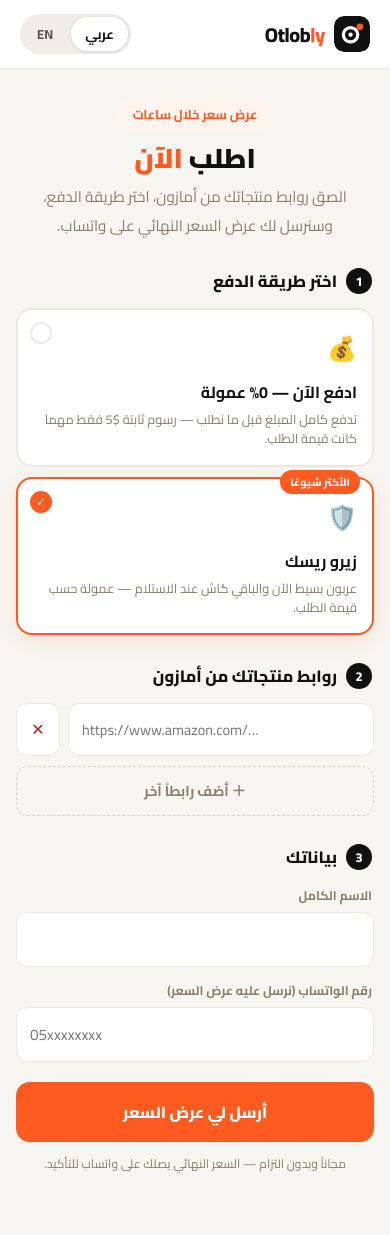
After one commit to qaissamra/otlobly, a Flask app: page /order in a window 390 px wide. The commit adds this page. Run offline with Flask 3, Linux system fonts and the light colour scheme.

Commit message:
Order-now quote funnel: /order page + one-click WhatsApp quotation link
Customer side: hero slims down to a single 'اطلب الآن' CTA (green WhatsApp
button + hero tracking bar removed — tracking keeps its own section below);
/order asks plan (💰 prepaid 0% vs 🛡️ zero-risk, mirroring /pricing), takes
1..15 Amazon links + name + WhatsApp, and files an unpriced REQUESTED order
(source=website, payment_plan on the order, a.co links flagged to expand).

Staff side (To-order queue): plan + ✓customer-confirmed badges, and two new
row actions — 💲 price (existing /api/quote, stays in the queue) and 🔗 one
click that mints an order-aware quotation draft and opens WhatsApp to the
CUSTOMER's number with the link. The /order/<draft_id> confirm page comes
prefilled (name+phone) and its submit UPDATES the same order (address +
customer_confirmed_at, single-use) instead of creating a duplicate.

Co-Authored-By: Claude Fable 5 <noreply@anthropic.com>

```diff
--- a/app.py
+++ b/app.py
@@ -742,6 +742,47 @@ def catalog_page():
 def pricing_page():
     """Public: service fees / plans (imported Replit design)."""
     return render_template("pricing.html", wa_number=_wa_business_number())
+
+
+@app.route("/order")
+def order_request_page():
+    """Public: the 'اطلب الآن' funnel — plan + Amazon links + WhatsApp number.
+    (Coexists with /order/<draft_id>, the quotation-confirm page.)"""
+    return render_template("order_request.html")
+
+
+@app.route("/api/quote/request", methods=["POST"])
+@limiter.limit("6 per minute")
+def api_quote_request():
+    """Public: a website quote request → an unpriced REQUESTED order in the
+    To-order queue. Staff price it (💲) and send the quotation link back on
+    WhatsApp (🔗). The chosen payment plan rides on the order like `source`."""
+    b = request.get_json(force=True, silent=True) or {}
+    plan = b.get("plan") if b.get("plan") in ("prepaid", "zero_risk") else "zero_risk"
+    phones = normalize.collect_phones(b.get("phone"))
+    if not (b.get("name") or "").strip() or not phones:
+        return jsonify({"error": "الاسم ورقم واتساب صالح مطلوبان · "
+                                 "Name and a valid WhatsApp number are required."}), 400
+    raw = b.get("links") if isinstance(b.get("links"), list) else []
+    links = [str(l).strip() for l in raw if str(l).strip().lower().startswith("http")][:15]
+    if not links:
+        return jsonify({"error": "أضف رابط منتج واحداً على الأقل · "
+                                 "Add at least one product link."}), 400
+    items = normalize.parse_items(links, expand=False)   # a.co → needs_expand for the queue
+    if not items:
+        return jsonify({"error": "لم نتعرف على الروابط — تأكد أنها من أمازون · "
+                                 "Links not recognized — make sure they're Amazon links."}), 400
+    o = make_order(name=b.get("name", ""), phones=phones, address="", city="",
+                   items=items, status="REQUESTED", amount_to_collect_usd=None,
+                   notes="🌐 طلب تسعير من الموقع · website quote request")
+    o["source"] = "website"
+    o["payment_plan"] = plan
+    db.upsert_order(o)
+    _ensure_customer(o)
+    db.audit({"username": "customer"}, "quote_request", "order", o["order_id"], plan)
+    activity.log("created", "order", o["order_id"], _olabel(o),
+                 detail=f"website quote request · {plan}", user="customer")
+    return jsonify({"ok": True, "order_id": o["order_id"]})
 
 
 @app.route("/api/catalog/public")
@@ -1933,6 +1974,45 @@ def api_draft():
                     "url": request.host_url.rstrip("/") + f"/order/{did}"})
 
 
+@app.route("/api/order/quote_link", methods=["POST"])
+@auth.require("edit_order")
+def api_order_quote_link():
+    """One click on a priced order → a customer-facing quotation link (the
+    /order/<draft_id> page with pictures + final price + confirm form) plus a
+    wa.me link to the CUSTOMER's WhatsApp carrying it. The draft remembers
+    order_id, so the customer's confirmation updates THIS order (no duplicate)."""
+    b = request.get_json(force=True, silent=True) or {}
+    o = db.get_order((b.get("id") or "").strip())
+    if not o:
+        return jsonify({"ok": False, "error": "order not found"}), 404
+    if o.get("amount_to_collect_usd") is None:
+        return jsonify({"ok": False,
+                        "error": "سعّر الطلب أولاً (💲) · Price the order first (💲)."}), 400
+    products = [{"image": it.get("image"), "title": it.get("title"),
+                 "qty": it.get("qty") or 1,
+                 "link": it.get("clean_url") or it.get("raw_url"),
+                 "asin": it.get("asin"),
+                 "serp_price_usd": it.get("serp_price_usd"),
+                 "serp_price_at": it.get("serp_price_at")}
+                for it in (o.get("items") or [])]
+    did = uuid.uuid4().hex[:10]
+    db.set_setting(f"draft:{did}", {
+        "products": products, "amount": o["amount_to_collect_usd"],
+        "order_id": o["order_id"],
+        "created_at": db.now_iso(), "used": False,
+    })
+    url = request.host_url.rstrip("/") + f"/order/{did}"
+    ph = store.primary_phone(o)
+    name = (o.get("customer") or {}).get("name") or ""
+    text = (f"مرحباً {name} 👋 عرض سعرك من اطلبلي جاهز:\n{url}\n"
+            "افتح الرابط لتأكيد الطلب · open the link to confirm")
+    wa = f"https://wa.me/{ph['wa']}?text={_urlquote(text)}" if ph and ph.get("wa") else None
+    db.audit(auth.actor(), "quote_link", "order", o["order_id"], did)
+    activity.log("sent", "order", o["order_id"], _olabel(o),
+                 detail="quotation link generated", user=_user())
+    return jsonify({"ok": True, "url": url, "wa_link": wa})
+
+
 @app.route("/api/bridge/draft", methods=["POST"])
 def api_bridge_draft():
     """Server-to-server: sara-tool (deployed) creates a pre-filled draft here.
@@ -1991,8 +2071,17 @@ def api_draft_get(draft_id):
     d = db.get_setting(f"draft:{draft_id}")
     if not d:
         return jsonify({"error": "not found"}), 404
-    return jsonify({"products": d.get("products") or [], "amount": d.get("amount"),
-                    "used": d.get("used", False)})
+    out = {"products": d.get("products") or [], "amount": d.get("amount"),
+           "used": d.get("used", False)}
+    if d.get("order_id"):
+        # quotation drafts know their order → pre-fill the confirm form (the
+        # customer already gave name+WhatsApp on the /order request page)
+        oo = db.get_order(d["order_id"])
+        if oo:
+            ph = store.primary_phone(oo)
+            out["prefill"] = {"name": (oo.get("customer") or {}).get("name") or "",
+                              "phone": (ph.get("e164") if ph else "") or ""}
+    return jsonify(out)
 
 
 @app.route("/api/order/intake", methods=["POST"])
@@ -2011,6 +2100,30 @@ def api_order_intake():
     phones = normalize.collect_phones(b.get("phone"))
     if not (b.get("name") or "").strip() or not phones:
         return jsonify({"error": "Name and a valid phone are required."}), 400
+    if d.get("order_id"):
+        # Quotation drafts (🔗 from the To-order queue) price an EXISTING order —
+        # the customer's confirm fills their address and stamps acceptance; it must
+        # never create a duplicate. Single-use, like every draft.
+        if d.get("used"):
+            return jsonify({"error": "This link has expired."}), 404
+        o = db.get_order(d["order_id"])
+        if not o:
+            return jsonify({"error": "This link has expired."}), 404
+        cu = o.setdefault("customer", {})
+        cu["address"] = (b.get("address") or "").strip() or cu.get("address") or ""
+        cu["city"] = (b.get("city") or "").strip() or cu.get("city") or ""
+        if not (cu.get("name") or "").strip():
+            cu["name"] = b.get("name", "").strip()
+        if not cu.get("phones"):
+            cu["phones"] = phones
+        o["customer_confirmed_at"] = db.now_iso()
+        db.upsert_order(o)
+        _ensure_customer(o)
+        db.set_setting(f"draft:{b['draft_id']}", {**d, "used": True})
+        db.audit({"username": "customer"}, "quote_confirmed", "order", o["order_id"], "")
+        activity.log("confirmed", "order", o["order_id"], _olabel(o),
+                     detail="customer confirmed the quotation", user="customer")
+        return jsonify({"ok": True, "order_id": o["order_id"]})
     items = normalize.parse_items([p.get("link") or
                                    (f"https://www.amazon.com/dp/{p.get('asin')}" if p.get("asin") else "")
                                    for p in prods], expand=False)
--- a/report.py
+++ b/report.py
@@ -46,6 +46,7 @@ def _row(o):
                           if o.get("amount_to_collect_usd") is not None else None),
         "status": o["status"],
         "source": o.get("source"),
+        "payment_plan": o.get("payment_plan"),
         "created_at": o.get("created_at"),
         "amazon_order_number": o.get("amazon_order_number"),
         "tracking_number": o.get("tracking_number"),
--- a/store.py
+++ b/store.py
@@ -93,6 +93,8 @@ def _order_row(o):
     cust = o.get("customer", {}) or {}
     return {
         "order_id": o["order_id"], "status": o["status"], "source": o.get("source"),
+        "payment_plan": o.get("payment_plan"),
+        "customer_confirmed_at": o.get("customer_confirmed_at"),
         "customer": cust.get("name"), "phone": ph["e164"] if ph else None,
         "phones": [p.get("e164") for p in (cust.get("phones") or []) if p.get("e164")],
         "address": cust.get("address"), "city": cust.get("city"), "notes": cust.get("notes"),
--- a/templates/order.html
+++ b/templates/order.html
@@ -93,6 +93,7 @@ async function load(){
   const r=await fetch("/api/draft/"+DRAFT_ID);
   if(!r.ok){ $("form").style.display="none"; $("out").innerHTML=`<div class="err">${t("expired")}</div>`; return; }
   DRAFT=await r.json(); render();
+  if(DRAFT.prefill){ $("f_name").value=DRAFT.prefill.name||""; $("f_phone").value=DRAFT.prefill.phone||""; }
 }
 async function submitIntake(btn){
   if(!$("f_name").value.trim()||!$("f_phone").value.trim()){ $("out").innerHTML=`<div class="err">${t("need")}</div>`; return; }
--- /dev/null
+++ b/templates/order_request.html
@@ -0,0 +1,206 @@
+<!doctype html>
+<html lang="ar" dir="rtl">
+<meta charset="utf-8">
+<meta name="viewport" content="width=device-width, initial-scale=1, viewport-fit=cover">
+<title>اطلب الآن · Otlobly — عرض سعر خلال ساعات</title>
+<meta name="description" content="الصق روابط منتجاتك من أمازون، اختر طريقة الدفع، وسنرسل لك عرض السعر النهائي على واتساب — اطلبلي توصل أمازون إلى فلسطين.">
+<link rel="icon" type="image/svg+xml" href="/favicon.svg">
+<link rel="apple-touch-icon" href="/favicon.svg">
+<meta name="theme-color" content="#111111">
+<link rel="preconnect" href="https://fonts.googleapis.com">
+<link rel="preconnect" href="https://fonts.gstatic.com" crossorigin>
+<link href="https://fonts.googleapis.com/css2?family=Cairo:wght@400;600;700;800;900&family=IBM+Plex+Sans+Arabic:wght@400;500;600;700&family=Poppins:wght@400;500;600;700;800&display=swap" rel="stylesheet">
+<style>
+  *,*::before,*::after{box-sizing:border-box;margin:0;padding:0}
+  :root{--ink:#111;--muted:#8a7f6d;--line:#ede9e4;--orange:#ff5a1f;--bg:#f7f5f2;--card:#fff;--good:#16a34a}
+  body{font-family:'Cairo','IBM Plex Sans Arabic','Poppins',system-ui,sans-serif;background:var(--bg);color:var(--ink);min-height:100vh}
+  .topbar{display:flex;align-items:center;justify-content:space-between;padding:14px 20px;background:#fff;
+    border-bottom:1px solid var(--line);position:sticky;top:0;z-index:50}
+  .brand{display:flex;align-items:center;gap:9px;text-decoration:none;color:inherit}
+  .brand .mark{width:36px;height:36px;border-radius:10px;flex-shrink:0}
+  .brand .word{font-size:1.25rem;font-weight:800;letter-spacing:-.02em}
+  .brand .word em{color:var(--orange);font-style:normal}
+  .langtog{display:flex;gap:4px;background:#f0ede8;border-radius:99px;padding:3px}
+  .langtog button{border:none;background:transparent;cursor:pointer;font-family:inherit;font-size:.82rem;
+    font-weight:700;padding:5px 14px;border-radius:99px;color:#555;transition:all .18s}
+  .langtog button.on{background:#fff;color:#111;box-shadow:0 1px 4px rgba(0,0,0,.1)}
+  .wrap{max-width:640px;margin:0 auto;padding:28px 16px 60px}
+  .hero{text-align:center;margin-bottom:22px}
+  .hero .eyebrow{display:inline-block;background:#fff3ee;color:var(--orange);font-size:.8rem;font-weight:700;
+    padding:5px 16px;border-radius:99px;margin-bottom:12px}
+  .hero h1{font-size:clamp(1.7rem,5.5vw,2.4rem);font-weight:900;line-height:1.15;margin-bottom:8px}
+  .hero h1 em{color:var(--orange);font-style:normal}
+  .hero p{color:var(--muted);font-size:.95rem;max-width:460px;margin:0 auto}
+  .stepnum{display:inline-flex;align-items:center;justify-content:center;width:26px;height:26px;border-radius:50%;
+    background:#111;color:#fff;font-size:.8rem;font-weight:800;flex:none}
+  h2.sec{display:flex;align-items:center;gap:9px;font-size:1.02rem;font-weight:800;margin:26px 2px 12px}
+  /* plan cards */
+  .plans{display:grid;grid-template-columns:1fr;gap:10px}
+  @media(min-width:560px){.plans{grid-template-columns:1fr 1fr}}
+  .plan{position:relative;background:var(--card);border:2px solid var(--line);border-radius:16px;padding:16px 15px;
+    cursor:pointer;transition:border-color .15s, box-shadow .15s}
+  .plan.on{border-color:var(--orange);box-shadow:0 6px 22px rgba(255,90,31,.13)}
+  .plan .tick{position:absolute;inset-inline-end:12px;top:12px;width:22px;height:22px;border-radius:50%;
+    border:2px solid var(--line);display:flex;align-items:center;justify-content:center;font-size:.75rem;color:#fff}
+  .plan.on .tick{background:var(--orange);border-color:var(--orange)}
+  .plan .ic{font-size:1.5rem}
+  .plan b{display:block;font-size:1rem;margin:6px 0 3px}
+  .plan small{color:var(--muted);font-size:.8rem;line-height:1.5;display:block}
+  .plan .tag{position:absolute;inset-inline-start:12px;top:-9px;background:var(--orange);color:#fff;font-size:.66rem;
+    font-weight:800;padding:2px 10px;border-radius:99px}
+  /* link rows */
+  .links{display:flex;flex-direction:column;gap:8px}
+  .lrow{display:flex;gap:8px}
+  .lrow input{flex:1;font-family:inherit;font-size:.9rem;padding:12px 13px;border:1.5px solid var(--line);
+    border-radius:12px;background:#fff;direction:ltr;text-align:left}
+  .lrow input:focus{outline:none;border-color:var(--orange)}
+  .lrow .rm{border:1.5px solid var(--line);background:#fff;border-radius:12px;width:44px;cursor:pointer;
+    color:#b42318;font-size:1rem;flex:none}
+  .addlink{margin-top:10px;border:1.5px dashed #d8d2c8;background:none;border-radius:12px;width:100%;padding:11px;
+    font-family:inherit;font-weight:700;font-size:.88rem;color:var(--muted);cursor:pointer}
+  .addlink:hover{color:var(--ink);border-color:var(--ink)}
+  /* contact */
+  label{display:block;font-size:.78rem;font-weight:700;color:var(--muted);margin:12px 2px 5px}
+  .fin{width:100%;font-family:inherit;font-size:.95rem;padding:12px 13px;border:1.5px solid var(--line);
+    border-radius:12px;background:#fff}
+  .fin:focus{outline:none;border-color:var(--orange)}
+  .go{width:100%;margin-top:20px;border:none;border-radius:14px;background:var(--orange);color:#fff;
+    font-family:inherit;font-size:1rem;font-weight:800;padding:15px;cursor:pointer}
+  .go:disabled{opacity:.6}
+  .hintline{color:var(--muted);font-size:.76rem;text-align:center;margin-top:10px}
+  .err{background:#fef2f2;border:1px solid #f3c9c9;color:#b42318;border-radius:12px;padding:11px 13px;
+    font-size:.86rem;margin-top:12px;text-align:center}
+  /* success */
+  .done{text-align:center;padding:36px 10px}
+  .done .big{font-size:46px}
+  .done h3{margin:10px 0 6px;font-size:1.25rem}
+  .done p{color:var(--muted);font-size:.9rem;max-width:400px;margin:0 auto}
+  .done .oid{font-size:1.35rem;font-weight:800;background:#fff;border:1px dashed #d8d2c8;border-radius:12px;
+    padding:12px;margin:16px auto;max-width:260px;letter-spacing:1px}
+  .done a{color:var(--orange);font-weight:700}
+</style>
+<body>
+<div class="topbar">
+  <a class="brand" href="/">
+    <svg class="mark" viewBox="0 0 100 100" aria-hidden="true"><rect width="100" height="100" rx="26" fill="#111"></rect><circle cx="46" cy="52" r="20" fill="none" stroke="#fff" stroke-width="9"></circle><circle cx="46" cy="52" r="6" fill="#fff"></circle><circle cx="72" cy="30" r="9" fill="#ff5a1f"></circle></svg>
+    <span class="word">Otlob<em>ly</em></span>
+  </a>
+  <div class="langtog" role="group" aria-label="Language">
+    <button id="lang-ar" class="on" onclick="setLang('ar')">عربي</button>
+    <button id="lang-en" onclick="setLang('en')">EN</button>
+  </div>
+</div>
+
+<div class="wrap" id="main">
+  <div class="hero">
+    <div class="eyebrow" data-i18n="eyebrow">عرض سعر خلال ساعات</div>
+    <h1><span data-i18n="h1a">اطلب </span><em data-i18n="h1b">الآن</em></h1>
+    <p data-i18n="sub">الصق روابط منتجاتك من أمازون، اختر طريقة الدفع، وسنرسل لك عرض السعر النهائي على واتساب.</p>
+  </div>
+
+  <h2 class="sec"><span class="stepnum">1</span><span data-i18n="s1">اختر طريقة الدفع</span></h2>
+  <div class="plans">
+    <div class="plan" id="plan-prepaid" onclick="pickPlan('prepaid')" role="radio" aria-checked="false">
+      <span class="tick">✓</span>
+      <span class="ic">💰</span>
+      <b data-i18n="p1t">ادفع الآن — 0% عمولة</b>
+      <small data-i18n="p1d">تدفع كامل المبلغ قبل ما نطلب — رسوم ثابتة $5 فقط مهما كانت قيمة الطلب.</small>
+    </div>
+    <div class="plan on" id="plan-zero_risk" onclick="pickPlan('zero_risk')" role="radio" aria-checked="true">
+      <span class="tag" data-i18n="p2tag">الأكثر شيوعًا</span>
+      <span class="tick">✓</span>
+      <span class="ic">🛡️</span>
+      <b data-i18n="p2t">زيرو ريسك</b>
+      <small data-i18n="p2d">عربون بسيط الآن والباقي كاش عند الاستلام — عمولة حسب قيمة الطلب.</small>
+    </div>
+  </div>
+
+  <h2 class="sec"><span class="stepnum">2</span><span data-i18n="s2">روابط منتجاتك من أمازون</span></h2>
+  <div class="links" id="links"></div>
+  <button class="addlink" onclick="addLink()" data-i18n="addlink">＋ أضف رابطاً آخر</button>
+
+  <h2 class="sec"><span class="stepnum">3</span><span data-i18n="s3">بياناتك</span></h2>
+  <label data-i18n="name">الاسم الكامل</label>
+  <input class="fin" id="f_name" autocomplete="name">
+  <label data-i18n="phone">رقم الواتساب (نرسل عليه عرض السعر)</label>
+  <input class="fin" id="f_phone" type="tel" inputmode="tel" placeholder="05xxxxxxxx" style="direction:ltr;text-align:left" autocomplete="tel">
+
+  <button class="go" id="goBtn" onclick="submitQuote()" data-i18n="send">أرسل لي عرض السعر</button>
+  <div class="hintline" data-i18n="hint">مجاناً وبدون التزام — السعر النهائي يصلك على واتساب للتأكيد.</div>
+  <div id="out"></div>
+</div>
+<script>
+const $=id=>document.getElementById(id);
+function esc(s){return (s||'').replace(/[&<>"]/g,c=>({'&':'&amp;','<':'&lt;','>':'&gt;','"':'&quot;'}[c]));}
+let LANG="ar", PLAN="zero_risk";
+const T={
+  ar:{eyebrow:"عرض سعر خلال ساعات", h1a:"اطلب ", h1b:"الآن",
+      sub:"الصق روابط منتجاتك من أمازون، اختر طريقة الدفع، وسنرسل لك عرض السعر النهائي على واتساب.",
+      s1:"اختر طريقة الدفع", p1t:"ادفع الآن — 0% عمولة",
+      p1d:"تدفع كامل المبلغ قبل ما نطلب — رسوم ثابتة $5 فقط مهما كانت قيمة الطلب.",
+      p2tag:"الأكثر شيوعًا", p2t:"زيرو ريسك",
+      p2d:"عربون بسيط الآن والباقي كاش عند الاستلام — عمولة حسب قيمة الطلب.",
+      s2:"روابط منتجاتك من أمازون", linkph:"https://www.amazon.com/…", addlink:"＋ أضف رابطاً آخر",
+      s3:"بياناتك", name:"الاسم الكامل", phone:"رقم الواتساب (نرسل عليه عرض السعر)",
+      send:"أرسل لي عرض السعر", sending:"جارٍ الإرسال…",
+      hint:"مجاناً وبدون التزام — السعر النهائي يصلك على واتساب للتأكيد.",
+      needlink:"أضف رابط منتج واحداً على الأقل من أمازون.", needinfo:"الاسم ورقم الواتساب مطلوبان.",
+      doneT:"وصلنا طلبك! 🎉", doneP:"سنراجع الروابط ونرسل لك عرض السعر النهائي على واتساب خلال ساعات العمل.",
+      keep:"رقم طلبك — احتفظ به للمتابعة:", more:"→ العودة للرئيسية"},
+  en:{eyebrow:"A quote within hours", h1a:"Order ", h1b:"now",
+      sub:"Paste your Amazon product links, pick how you want to pay, and we'll send the final quote to your WhatsApp.",
+      s1:"Choose how to pay", p1t:"Pay now — 0% commission",
+      p1d:"Pay in full before we order — a flat $5 fee whatever the order value.",
+      p2tag:"Most popular", p2t:"ZERO RISK",
+      p2d:"A small deposit now, the rest in cash on delivery — commission based on order value.",
+      s2:"Your Amazon product links", linkph:"https://www.amazon.com/…", addlink:"＋ Add another link",
+      s3:"Your details", name:"Full name", phone:"WhatsApp number (we send the quote there)",
+      send:"Send me the quote", sending:"Sending…",
+      hint:"Free, no commitment — the final price arrives on WhatsApp for you to confirm.",
+      needlink:"Add at least one Amazon product link.", needinfo:"Name and WhatsApp number are required.",
+      doneT:"We got your request! 🎉", doneP:"We'll review the links and send your final quote on WhatsApp during working hours.",
+      keep:"Your order number — keep it to follow up:", more:"→ Back to home"}
+};
+function t(k){return T[LANG][k];}
+function setLang(l){ LANG=l; document.documentElement.lang=l; document.documentElement.dir=l==="ar"?"rtl":"ltr";
+  $("lang-ar").classList.toggle("on",l==="ar"); $("lang-en").classList.toggle("on",l==="en");
+  document.querySelectorAll("[data-i18n]").forEach(e=>{ const v=t(e.dataset.i18n); if(v!=null) e.textContent=v; });
+  document.querySelectorAll("#links input").forEach(i=>i.placeholder=t("linkph"));
+}
+function pickPlan(p){ PLAN=p;
+  ["prepaid","zero_risk"].forEach(x=>{ const el=$("plan-"+x); el.classList.toggle("on",x===p);
+    el.setAttribute("aria-checked", x===p ? "true":"false"); });
+}
+function addLink(focus=true){
+  const rows=document.querySelectorAll("#links .lrow");
+  if(rows.length>=15) return;
+  const div=document.createElement("div"); div.className="lrow";
+  div.innerHTML=`<input type="url" inputmode="url" placeholder="${esc(t("linkph"))}" autocomplete="off" spellcheck="false">
+    <button class="rm" title="remove" onclick="this.parentNode.remove()">✕</button>`;
+  $("links").appendChild(div);
+  if(focus) div.querySelector("input").focus();
+}
+async function submitQuote(){
+  const links=[...document.querySelectorAll("#links input")].map(i=>i.value.trim())
+    .filter(v=>/^https?:\/\//i.test(v));
+  const name=$("f_name").value.trim(), phone=$("f_phone").value.trim();
+  if(!links.length){ $("out").innerHTML=`<div class="err">${t("needlink")}</div>`; return; }
+  if(!name||!phone){ $("out").innerHTML=`<div class="err">${t("needinfo")}</div>`; return; }
+  const b=$("goBtn"); b.disabled=true; b.textContent=t("sending");
+  let d; try{ d=await (await fetch("/api/quote/request",{method:"POST",headers:{"Content-Type":"application/json"},
+    body:JSON.stringify({plan:PLAN,links,name,phone})})).json(); }catch(e){ d={error:"network"}; }
+  b.disabled=false; b.textContent=t("send");
+  if(!d.ok){ $("out").innerHTML=`<div class="err">${esc(d.error)||"Error"}</div>`; return; }
+  $("main").innerHTML=`<div class="done"><div class="big">📦</div>
+    <h3>${t("doneT")}</h3><p>${t("doneP")}</p>
+    <p style="margin-top:16px;font-size:.8rem;color:var(--muted)">${t("keep")}</p>
+    <div class="oid">${esc(d.order_id)}</div>
+    <p><a href="/">${t("more")}</a></p></div>`;
+}
+addLink(false);
+const qp=new URLSearchParams(location.search).get("plan");
+if(qp==="prepaid"||qp==="zero_risk") pickPlan(qp);
+setLang("ar");
+</script>
+</body>
+</html>
```
Also changed, not shown: static/app.js (+2 -21 lines), templates/landing.html (+2 -12 lines), web/index.html (+23 -2 lines).
